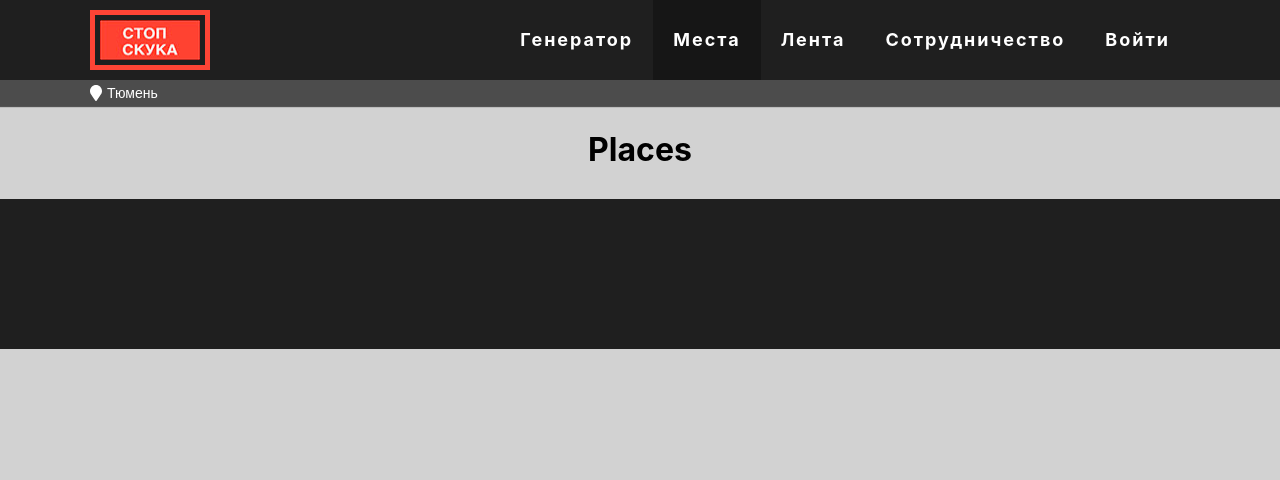
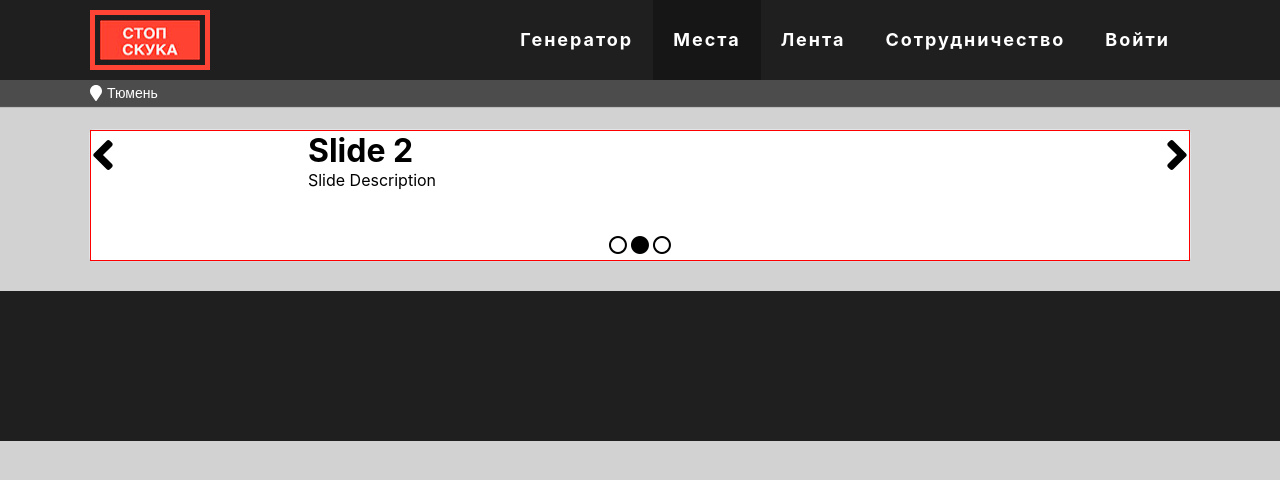
Before and after one commit to Pinkdesu/Stop.Boredom, a React (Create React App) app: page /places in a window 1280 px wide. Shown: the top 480 px of the page. Built offline with nearby package versions, Linux system fonts and the light colour scheme; what redux-localstorage-simple would draw is missing.

Commit message:
add carousel on places-page

```diff
--- a/src/_module.scss
+++ b/src/_module.scss
@@ -9,19 +9,29 @@
     align-items: $alItems;
     align-content: $alContent;
 }
-@mixin block-width($width: inherit, $min-width: 0, $max-width: none){
+
+@mixin block-width($width: inherit, $min-width: 0, $max-width: none) {
     width: $width;
     min-width: $min-width;
     max-width: $max-width;
 }
 
-%cursor-pointer{
+@mixin block-style() {
+    border-radius: 4px;
+    box-shadow: 0 1px 0 0 #d7d8db,
+        0 0 0 1px #e3e4e8;
+    background-color: #fff;
+}
+
+%cursor-pointer {
     cursor: default;
-    &:hover{
-      cursor: pointer;
+
+    &:hover {
+        cursor: pointer;
     }
 }
-.collapsed{
+
+.collapsed {
     height: 0;
     visibility: hidden;
 }
--- /dev/null
+++ b/src/components/carousel/carousel-style.scss
@@ -0,0 +1,48 @@
+@import '../../module';
+
+.carousel-container {
+    @include block-width(100%, 100%);
+    border: 1px solid red;
+    position: relative;
+    overflow: hidden;
+
+    .carousel-items {
+        @include block-width();
+        height: 100px;
+        position: relative;
+
+
+        .carousel-arrow {
+            text-shadow: 1px 1px 1px #fff;
+            z-index: 100;
+            line-height: 50px;
+            text-align: center;
+            position: absolute;
+            top: 0;
+            font-size: 3em;
+            cursor: pointer;
+            user-select: none;
+        }
+
+        .arrow-right {
+            right: 0;
+        }
+
+
+        .arrow-left {
+            left: 0;
+        }
+    }
+
+    .carousel-dots {
+        z-index: 100;
+        @include flex-constructor(row nowrap, center, center);
+
+        .carousel-dot {
+            font-size: 1.5em;
+            cursor: pointer;
+            text-shadow: 1px 1px 1px #fff;
+            user-select: none;
+        }
+    }
+}
--- /dev/null
+++ b/src/components/carousel/carousel.jsx
@@ -0,0 +1,40 @@
+import React from "react";
+import { FontAwesomeIcon } from "@fortawesome/react-fontawesome";
+import { faAngleLeft, faAngleRight } from "@fortawesome/free-solid-svg-icons";
+import makeCarousel from "react-reveal/makeCarousel";
+import "./carousel-style.scss";
+
+const Carousel = ({ position, total, handleClick, children }) => (
+  <div className="carousel-container">
+    <div className="carousel-items">
+      <FontAwesomeIcon
+        onClick={handleClick}
+        data-position={position - 1}
+        icon={faAngleLeft}
+        className="carousel-arrow arrow-left"
+      />
+
+      {children}
+
+      <FontAwesomeIcon
+        onClick={handleClick}
+        data-position={position + 1}
+        icon={faAngleRight}
+        className="carousel-arrow arrow-right"
+      />
+    </div>
+    <span className="carousel-dots">
+      {Array(...Array(total)).map((val, index) => (
+        <span
+          className="carousel-dot"
+          key={index}
+          onClick={handleClick}
+          data-position={index}
+        >
+          {index === position ? "● " : "○ "}
+        </span>
+      ))}
+    </span>
+  </div>
+);
+export default makeCarousel(Carousel);
--- a/src/components/filter-item/filter-item.jsx
+++ b/src/components/filter-item/filter-item.jsx
@@ -5,13 +5,14 @@ import FiltersList from "../filters-list/filters-list";
 import "./filter-item-style.scss";
 
 const FilterItem = ({ sectionID, sectionText, filters }) => {
-  const [isDeployed, handleClick] = useState(false);
+  const [isDeployed, setDeployed] = useState(false);
+  const handleClick = () => {
+    setDeployed(!isDeployed);
+  };
+
   return (
     <div className="filter-item-bar">
-      <button
-        className="cursor-pointer"
-        onClick={() => handleClick(!isDeployed)}
-      >
+      <button className="cursor-pointer" onClick={handleClick}>
         <FontAwesomeIcon
           icon={isDeployed ? faAngleUp : faAngleDown}
           className="filter-item-icon"
--- a/src/components/filter-li-element/filter-li-element.jsx
+++ b/src/components/filter-li-element/filter-li-element.jsx
@@ -11,7 +11,7 @@ const FilterLiElement = ({ id, text, setActiveFiltersCount }) => {
   const activeFilters = useSelector(state => state.activeFilters);
   const checked = activeFilters.map(filter => filter.id).includes(id);
 
-  const onToggle = () => {
+  const handleInputChange = () => {
     if (!checked) {
       dispatch(addActiveFilter(id, text));
       setActiveFiltersCount(+1);
@@ -28,7 +28,7 @@ const FilterLiElement = ({ id, text, setActiveFiltersCount }) => {
           id={id}
           value={id}
           checked={checked}
-          onChange={onToggle}
+          onChange={handleInputChange}
           type="checkbox"
         />
         <label htmlFor={id}>{text}</label>
--- a/src/components/main/main-style.scss
+++ b/src/components/main/main-style.scss
@@ -1,52 +1,46 @@
 @import '../../module';
 
-.main-wrapper{
+.main-wrapper {
     @include flex-constructor(column nowrap, flex-start, center);
     @include block-width(100%);
     margin-top: 130px;
 
-    %box-style{
-        border-radius: 4px;
-        box-shadow: 0 1px 0 0 #d7d8db, 0 0 0 1px #e3e4e8;
-        background-color: #fff;
-    }
-
-    .main-bar-wrapper{
+    .main-bar-wrapper {
         @include flex-constructor(row nowrap, center, flex-start);
         @include block-width(1100px, 1100px);
         margin-top: 20px;
 
-        .main-content{
-            @extend %box-style;
+        .main-content {
+            @include block-style;
             @include block-width(800px);
             @include flex-constructor(column nowrap, stretch, center);
             position: relative;
             margin-left: 20px;
 
-            .circle-box{
+            .circle-box {
                 @include block-width();
                 @include flex-constructor(column nowrap, center, center);
                 height: 500px;
             }
         }
 
-        .filter-bar{
-            @extend %box-style;
+        .filter-bar {
+            @include block-style;
             @include flex-constructor(column nowrap);
             @include block-width(280px);
             padding: 10px 0 20px 0;
         }
     }
 
-    .quick-filters{
-        @extend %box-style;
+    .quick-filters {
+        @include block-style;
         @include flex-constructor(row nowrap, flex-start, flex-start, center);
         padding: 10px;
         width: 1100px;
         transition: 0.3s height linear;
     }
 
-    .quick-fi-deployed{
+    .quick-fi-deployed {
         height: 70px;
     }
 }
--- a/src/components/main/main.jsx
+++ b/src/components/main/main.jsx
@@ -23,7 +23,7 @@ const Main = () => {
         )
         .then(response => dispatch(addAllFilters(response.data)))
         .catch();
-  }, [dispatch, addAllFilters, allFilters]);
+  }, [dispatch, allFilters]);
 
   const getAnswer = () => {
     SetDeployedAnswerWindow(!isDeployedAnswerWindow);
@@ -51,7 +51,7 @@ const Main = () => {
 
         <div className="main-content">
           <div className="circle-box">
-            <button onClick={() => getAnswer()}>Circle</button>
+            <button onClick={getAnswer}>Circle</button>
           </div>
 
           <AnswerPopup isDeployedAnswerWindow={isDeployedAnswerWindow} />
--- a/src/components/places-page/places-page-style.scss
+++ b/src/components/places-page/places-page-style.scss
@@ -0,0 +1,13 @@
+@import '../../module';
+
+.places-wrapper {
+    @include flex-constructor(column nowrap, flex-start, center);
+    @include block-width(100%);
+    margin-top: 130px;
+
+    .places-content-wrapper {
+        @include flex-constructor(row nowrap, center);
+        @include block-width(1100px, 1100px);
+        @include block-style;
+    }
+}
--- a/src/components/places-page/places-page.jsx
+++ b/src/components/places-page/places-page.jsx
@@ -1,11 +1,35 @@
-import React from 'react';
+import React from "react";
+import "./places-page-style.scss";
+import Carousel from "../carousel/carousel";
+import Slide from "react-reveal/Slide";
 
 const PlacesPage = () => {
-    return(
-        <main className="main-wrapper">
-            <h1>Places</h1>
-        </main>
-    );
-}
+  return (
+    <main className="places-wrapper">
+      <div className="places-content-wrapper">
+        <Carousel>
+          <Slide right>
+            <div>
+              <h1>Slide 1</h1>
+              <p>Slide Description</p>
+            </div>
+          </Slide>
+          <Slide right>
+            <div>
+              <h1>Slide 2</h1>
+              <p>Slide Description</p>
+            </div>
+          </Slide>
+          <Slide right>
+            <div>
+              <h1>Slide 3</h1>
+              <p>Slide Description</p>
+            </div>
+          </Slide>
+        </Carousel>
+      </div>
+    </main>
+  );
+};
 
 export default PlacesPage;
```
